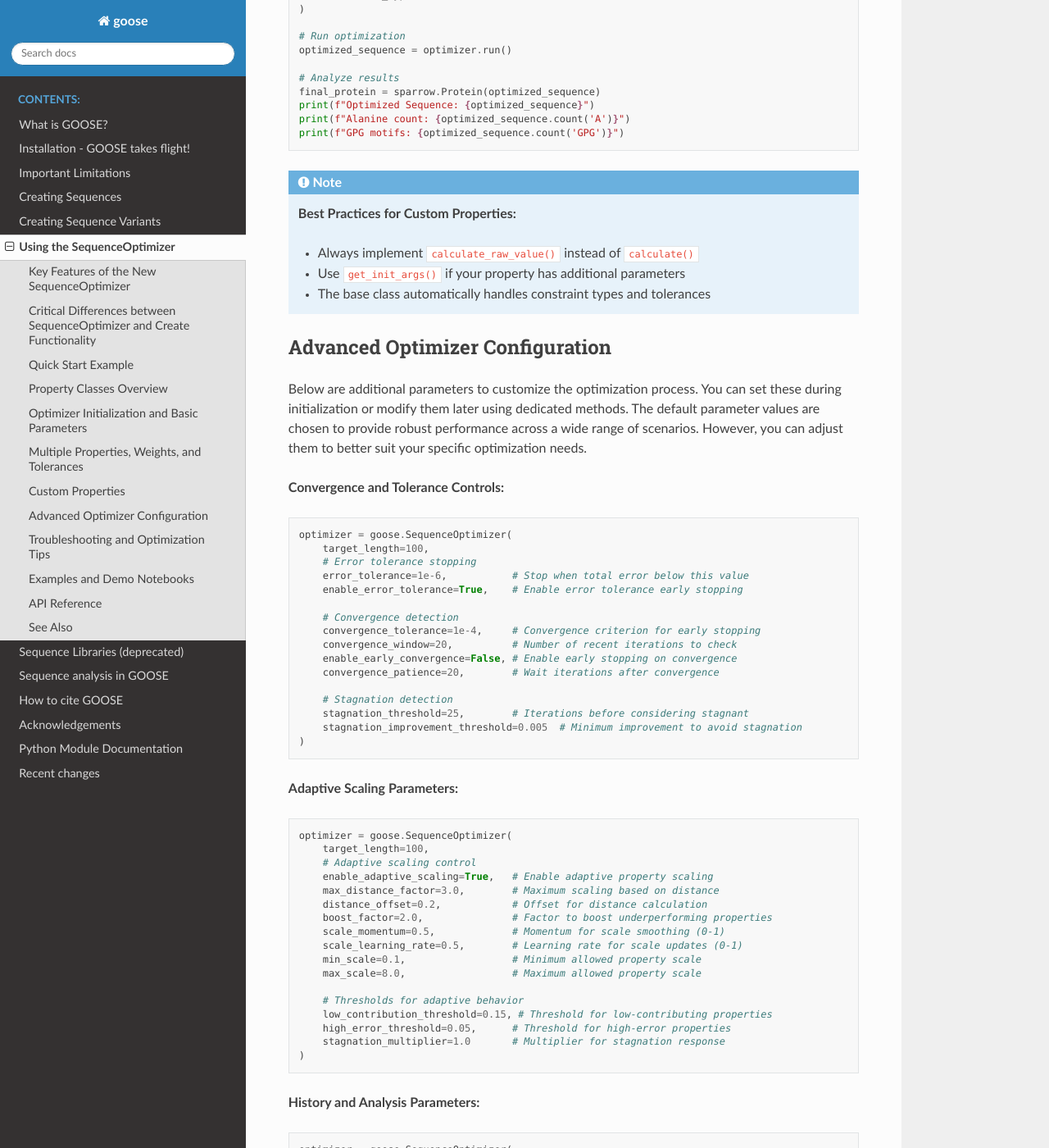
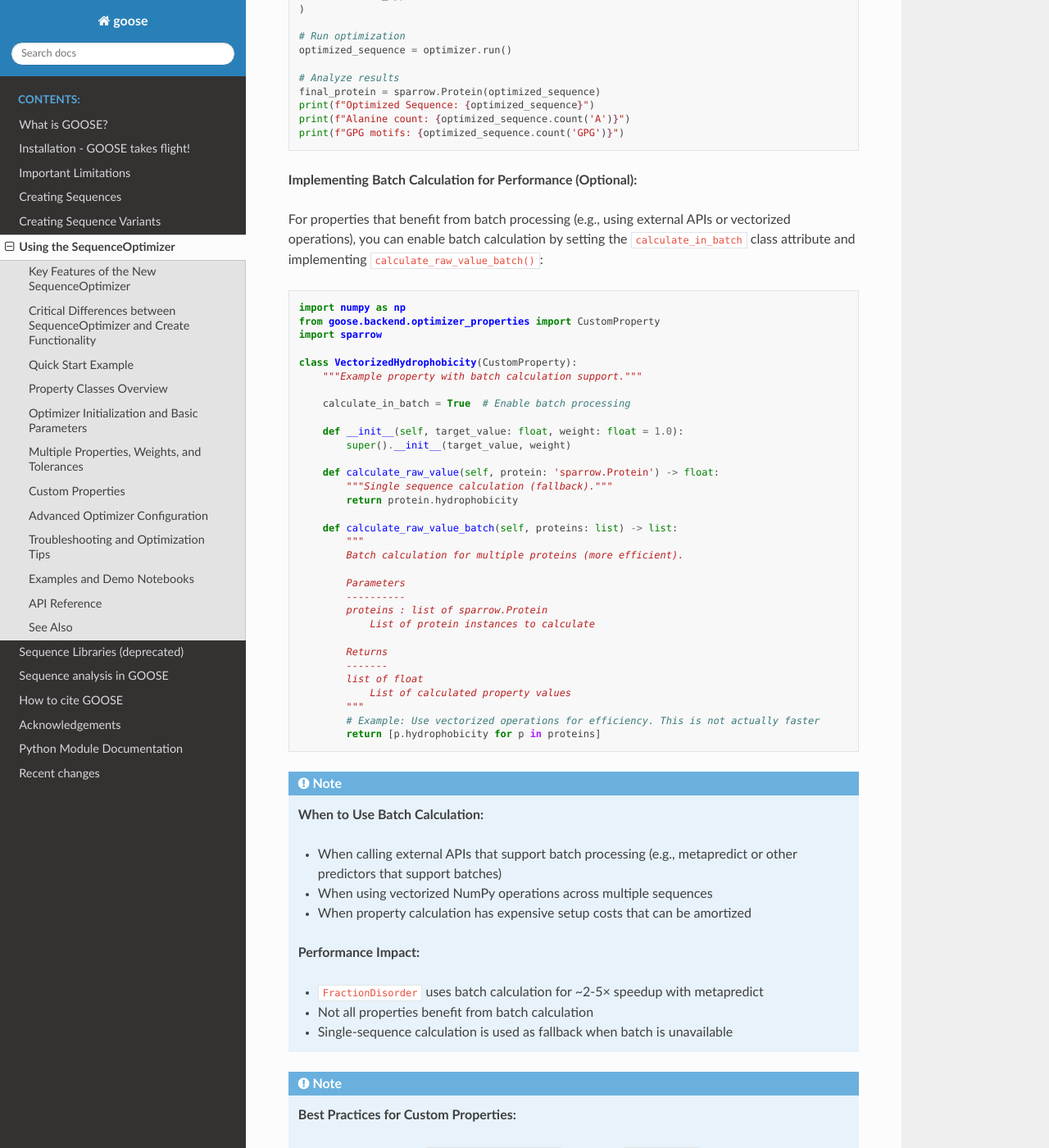
Before and after one commit to idptools/goose, a Sphinx documentation site: the page built from docs/sequence_optimization.rst, in a window 1280 px wide and 1400 px high, scrolled down 8245 px. Shown: the whole window at 82% size. Built offline with Sphinx 7.4.7 and the Read the Docs theme 3.1.0, drawn with Linux system fonts in a browser that asks for light colours; some of the changed text lies outside the part shown.

Commit message:
Added documentation for batch calculations in sequenceoptimizer

```diff
--- a/docs/sequence_optimization.rst
+++ b/docs/sequence_optimization.rst
@@ -454,6 +454,60 @@ Creating custom properties is straightforward by subclassing ``CustomProperty``.
     print(f"Alanine count: {optimized_sequence.count('A')}")
     print(f"GPG motifs: {optimized_sequence.count('GPG')}")
 
+**Implementing Batch Calculation for Performance (Optional):**
+
+For properties that benefit from batch processing (e.g., using external APIs or vectorized operations),
+you can enable batch calculation by setting the ``calculate_in_batch`` class attribute and implementing
+``calculate_raw_value_batch()``:
+
+.. code-block:: python
+
+    import numpy as np
+    from goose.backend.optimizer_properties import CustomProperty
+    import sparrow
+
+    class VectorizedHydrophobicity(CustomProperty):
+        """Example property with batch calculation support."""
+
+        calculate_in_batch = True  # Enable batch processing
+
+        def __init__(self, target_value: float, weight: float = 1.0):
+            super().__init__(target_value, weight)
+
+        def calculate_raw_value(self, protein: 'sparrow.Protein') -> float:
+            """Single sequence calculation (fallback)."""
+            return protein.hydrophobicity
+
+        def calculate_raw_value_batch(self, proteins: list) -> list:
+            """
+            Batch calculation for multiple proteins (more efficient).
+
+            Parameters
+            ----------
+            proteins : list of sparrow.Protein
+                List of protein instances to calculate
+
+            Returns
+            -------
+            list of float
+                List of calculated property values
+            """
+            # Example: Use vectorized operations for efficiency. This is not actually faster
+            return [p.hydrophobicity for p in proteins]
+
+.. note::
+   **When to Use Batch Calculation:**
+
+   - When calling external APIs that support batch processing (e.g., metapredict or other predictors that support batches)
+   - When using vectorized NumPy operations across multiple sequences
+   - When property calculation has expensive setup costs that can be amortized
+
+   **Performance Impact:**
+
+   - ``FractionDisorder`` uses batch calculation for ~2-5× speedup with metapredict
+   - Not all properties benefit from batch calculation
+   - Single-sequence calculation is used as fallback when batch is unavailable
+
 
 .. note::
    **Best Practices for Custom Properties:**
@@ -461,7 +515,8 @@ Creating custom properties is straightforward by subclassing ``CustomProperty``.
    - Always implement ``calculate_raw_value()`` instead of ``calculate()``
    - Use ``get_init_args()`` if your property has additional parameters
    - The base class automatically handles constraint types and tolerances
-
+   - Optionally implement batch calculation for performance with ``calculate_in_batch = True``
+   - Batch calculation is automatically used when available if calculate_in_batch is True; fallback is single-sequence mode
 
 Advanced Optimizer Configuration
 ---------------------------------
```
Also changed, not shown: README.md (+1 -0 lines).
